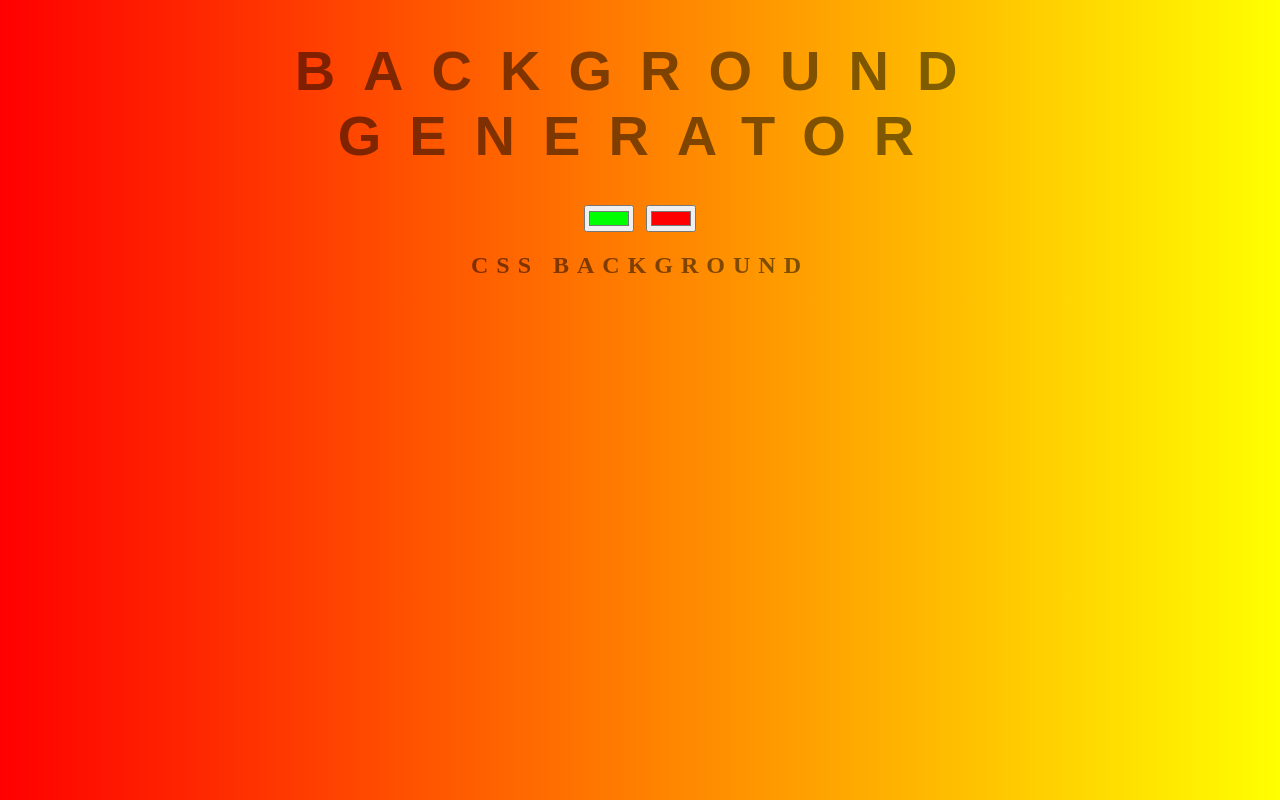
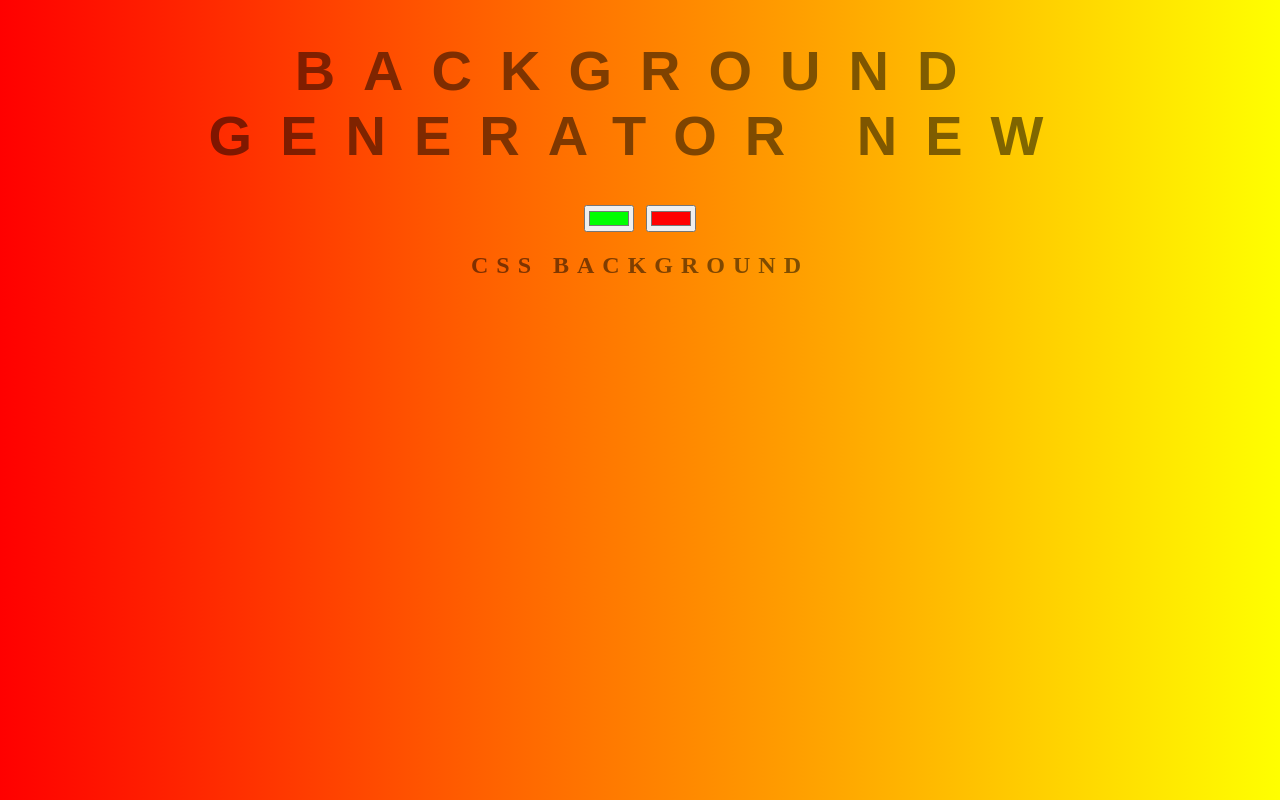
Before and after one commit to sarvarmaksudov2015/background-generator, a plain HTML site: page index.html in a window 1280 px wide. Drawn offline with Linux system fonts and the light colour scheme.

Commit message:
title change

```diff
--- a/index.html
+++ b/index.html
@@ -7,7 +7,7 @@
 </head>
 
 <body id="gradient">
-	<h1>Background Generator</h1>
+	<h1>Background Generator New</h1>
 	<input oninput="setGradient()" class="color1" type="color" name="color" value="#00ff00">
 	<input oninput="setGradient()" class="color2" type="color" name="color2" value="#ff0000">
 	<h2>CSS Background</h2>
```
